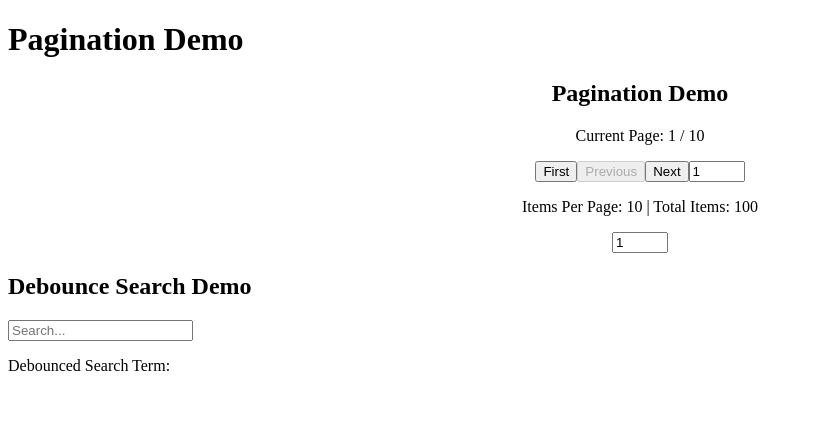
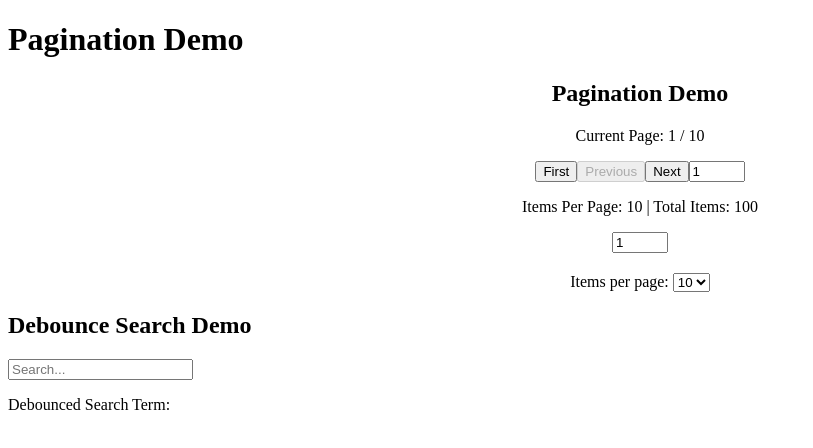
Before and after one commit to AureateProgrammer/Lab-10.1, a React (Vite) app: page / in a window 1280 px wide. Shown: the top 448 px of the page, without its empty margins (0-813 px from the left). Built offline with nearby package versions, Linux system fonts and the light colour scheme.

Commit message:
Creating dropdown bar menu or atleast trying

```diff
--- a/src/components/PaginationDem.tsx
+++ b/src/components/PaginationDem.tsx
@@ -1,7 +1,12 @@
-import {usePagination } from '../hooks/usePagination'
+import { usePagination } from '../hooks/usePagination'
 
 const PaginationDem = () => {
-    const {currentPage, totalPages, goToPage, nextPage, prevPage, initialPage} = usePagination(100, 10)
+    const { currentPage, totalPages, goToPage, nextPage, prevPage, initialPage } = usePagination(100, 10)
+    function setItemsPerPage(arg0: number): void {
+        throw new Error('Function not implemented.')
+    }
+    const itemsPerPage = 10
+
     return (
         <div>
             <h2>Pagination Demo</h2>
@@ -15,6 +20,16 @@ const PaginationDem = () => {
             </p>
             <input type="number" value={currentPage} onChange={(e) => goToPage(Number(e.target.value))} min={1} max={totalPages} />
 
+            <div style={{ marginTop: '20px' }}>
+                <label htmlFor="pageInput">Items per page: </label>
+                <select id ="items-select" value = {itemsPerPage} onChange={(e) => setItemsPerPage(Number(e.target.value))}>
+                    <option value={5}>5</option>
+                    <option value={10}>10</option>
+                    <option value={20}>20</option>
+                    <option value={50}>50</option>
+                </select>
+            </div>
+
         </div>
     )
 }
```
